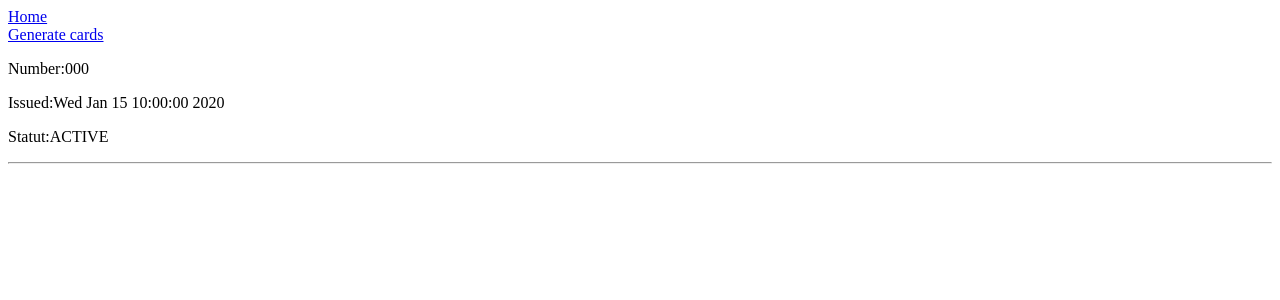
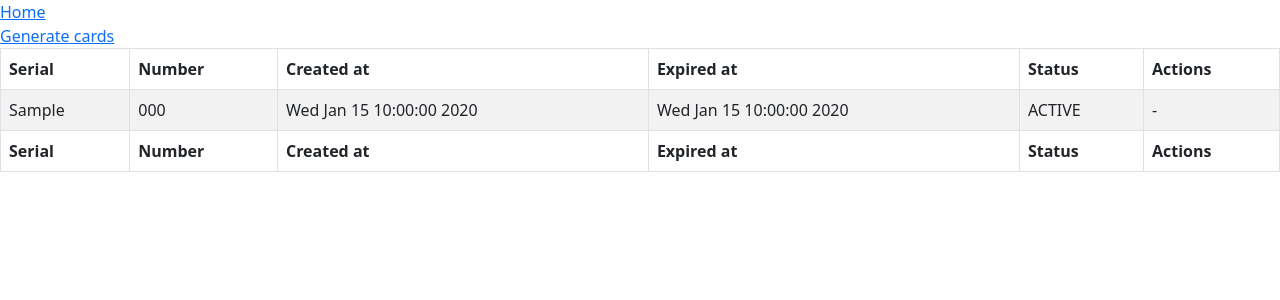
Before and after one commit to MagicRodri/card-manager, a Django app: page / in a window 1280 px wide. Shown: the top 300 px of the page. Run offline with Django 4.2, Linux system fonts and the light colour scheme; tables that the repository leaves empty hold one stand-in row (values such as "Sample post"); parts of the project's set-up code (start-up, migrations or seed data) failed here and were passed over.

Commit message:
Cards list in table

```diff
--- a/cards/forms.py
+++ b/cards/forms.py
@@ -7,4 +7,4 @@ class GeneratorForm(forms.ModelForm):
 
     class Meta:
         model = Generator
-        fields = ['quantity','validity_time']
+        fields = ['quantity','serial','validity_time']
--- a/cards/models.py
+++ b/cards/models.py
@@ -43,14 +43,14 @@ class Card(BaseModel):
         (EXPIRED, 'Expired')
     )
 
-    serial = models.UUIDField(
+    id = models.UUIDField(
         primary_key=True,
         default=uuid.uuid4,
         editable=False,
         auto_created=True,
         unique=True
     )
-
+    serial = models.CharField(max_length=16, default='ABC')
     number = models.CharField(
         max_length=CARD_NUMBER_LENGTH,
         validators=[validate_card_number],
@@ -99,6 +99,7 @@ class Generator(BaseModel):
         (A_YEAR,'A year')
     )
     quantity = models.PositiveIntegerField(default=1)
+    serial = models.CharField(max_length=16, default='gABC')
     validity_time = models.DurationField(default=A_MONTH, choices=VALIDITY_CHOICES)
     completed = models.BooleanField(default=False)
 
--- a/cards/tasks.py
+++ b/cards/tasks.py
@@ -23,7 +23,7 @@ def generate_cards(generator_pk) ->None:
 
     generator = Generator.objects.get(pk=generator_pk)
     for _ in range(generator.quantity):
-        Card.objects.create(expired_at = datetime.utcnow() + generator.validity_time )
+        Card.objects.create(serial=generator.serial,expired_at = datetime.utcnow() + generator.validity_time )
 
     generator.completed = True
     generator.save()
--- a/cards/templates/cards/card_list.html
+++ b/cards/templates/cards/card_list.html
@@ -4,12 +4,44 @@
     <div>
         <a href={% url 'cards:generator-create' %}>Generate cards</a>
     </div>
-    {% for card in cards %}
-        <div>
-            <p>Number:{{card.number}}</p>
-            <p>Issued:{{card.created_at.ctime}}</p>
-            <p>Statut:{{card.status}}</p>
+
+    <div class="container-fluid">
+        <div class="row">
+            <table class="table table-striped table-bordered table-hover">
+                <thead>
+                    <tr>
+                        <th scope="col">Serial</th>
+                        <th scope="col">Number</th>
+                        <th scope="col">Created at</th>
+                        <th scope="col">Expired at</th>
+                        <th scope="col">Status</th>
+                        <th scope="col">Actions</th>
+                    </tr>
+                </thead>
+                <tbody>
+                    {% for card in cards %}
+                        <tr>
+                            <td>{{card.serial}}</td>
+                            <td>{{card.number}}</td>
+                            <td>{{card.created_at.ctime}}</td>
+                            <td>{{card.expired_at.ctime}}</td>
+                            <td>{{card.status}}</td>
+                            <td>-</td>
+                        </tr>
+                    {% endfor %}
+                </tbody>
+                <tfoot>
+                    <tr>
+                        <th scope="col">Serial</th>
+                        <th scope="col">Number</th>
+                        <th scope="col">Created at</th>
+                        <th scope="col">Expired at</th>
+                        <th scope="col">Status</th>
+                        <th scope="col">Actions</th>
+                    </tr>
+                </tfoot>
+            </table>
         </div>
-        <hr>
-    {% endfor %}
+    </div>
+
 {% endblock content %}
--- a/templates/_base.html
+++ b/templates/_base.html
@@ -4,6 +4,10 @@
     <meta charset="UTF-8">
     <meta http-equiv="X-UA-Compatible" content="IE=edge">
     <meta name="viewport" content="width=device-width, initial-scale=1.0">
+
+     <!-- Bootstrap CSS -->
+     <link href="https://cdn.jsdelivr.net/npm/bootstrap@5.0.2/dist/css/bootstrap.min.css" rel="stylesheet" integrity="sha384-EVSTQN3/azprG1Anm3QDgpJLIm9Nao0Yz1ztcQTwFspd3yD65VohhpuuCOmLASjC" crossorigin="anonymous">
+
     <title>Card Manager</title>
 </head>
 <body>
@@ -17,5 +21,9 @@
     {% block content %}
 
     {% endblock content %}
+
+    <!-- Bootstrap js -->
+    <script src="https://cdn.jsdelivr.net/npm/bootstrap@5.0.2/dist/js/bootstrap.bundle.min.js" integrity="sha384-MrcW6ZMFYlzcLA8Nl+NtUVF0sA7MsXsP1UyJoMp4YLEuNSfAP+JcXn/tWtIaxVXM" crossorigin="anonymous"></script>
+
 </body>
 </html>
```
Also changed, not shown: cards/migrations/0006_rename_serial_card_id.py (added), cards/migrations/0007_card_serial.py (added), cards/migrations/0008_generator_serial.py (added).
